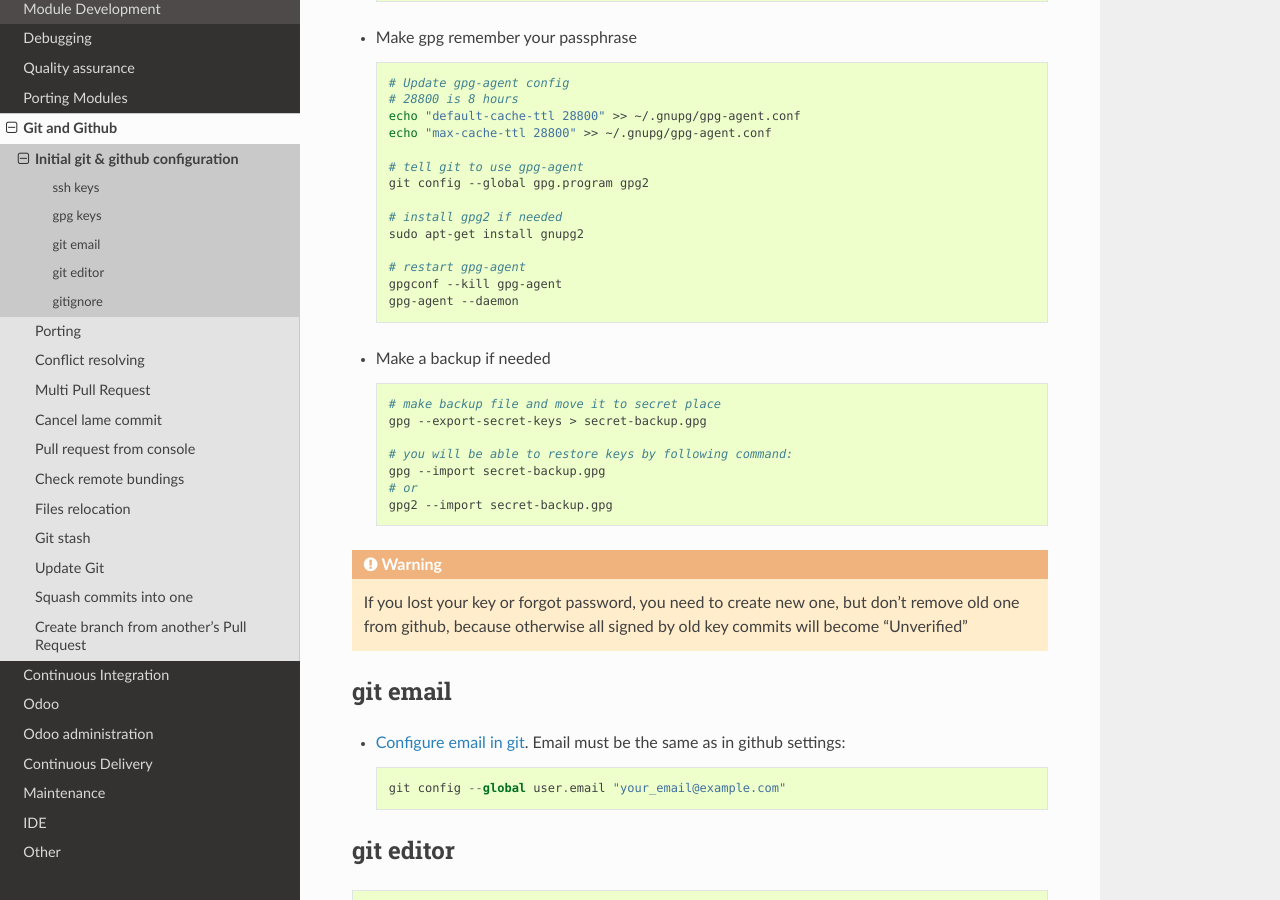
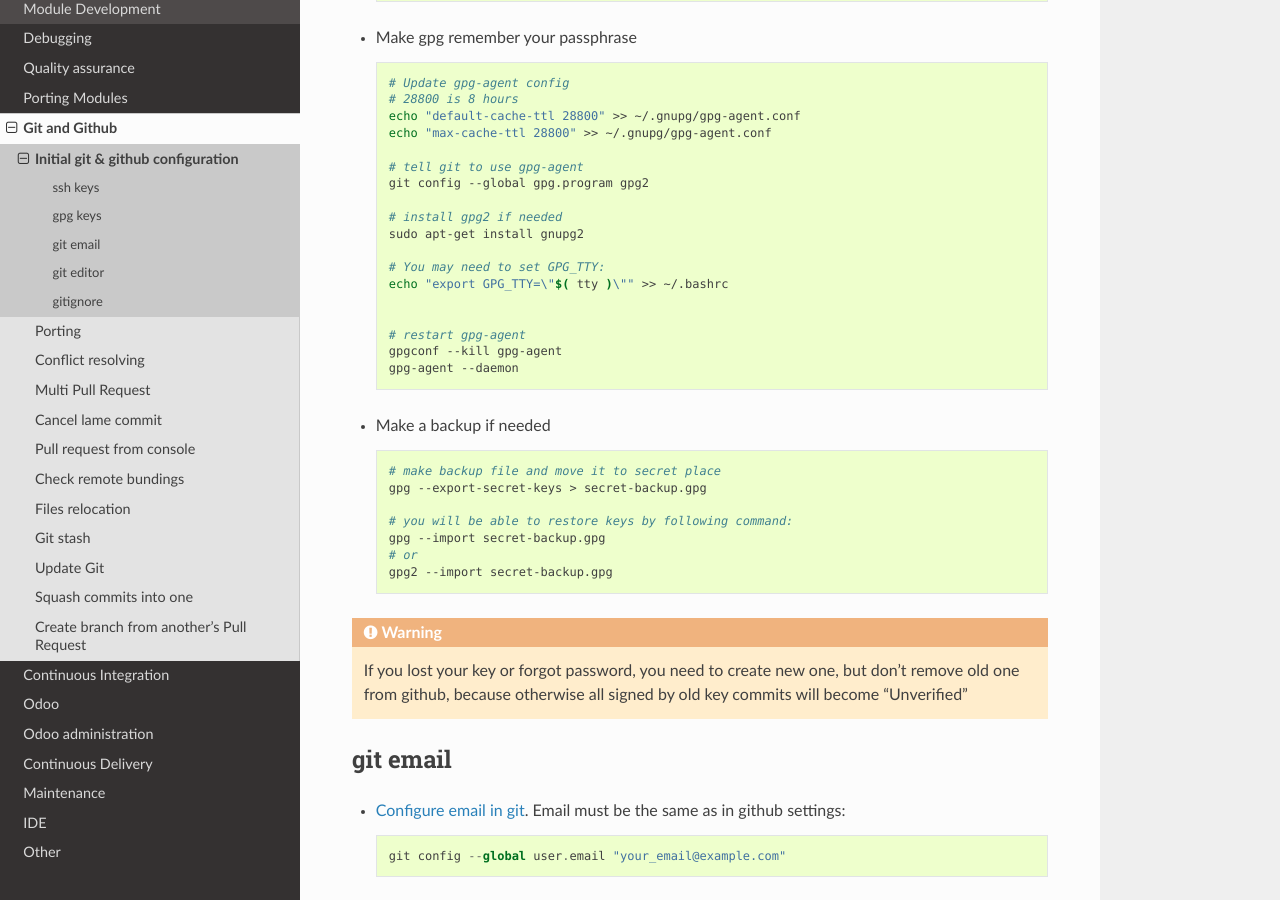
Before and after one commit to itpp-labs/odoo-development, a Sphinx documentation site: the page built from docs/git/init.rst, in a window 1280 px wide and 900 px high, scrolled down 493 px. Built offline with Sphinx 7.4.7 and the Read the Docs theme 2.0.0, drawn with Linux system fonts in a browser that asks for light colours.

Commit message:
add note about GPG_TTY

```diff
--- a/docs/git/init.rst
+++ b/docs/git/init.rst
@@ -32,6 +32,10 @@ gpg keys
 
      # install gpg2 if needed
      sudo apt-get install gnupg2
+
+     # You may need to set GPG_TTY:
+     echo "export GPG_TTY=\"$( tty )\"" >> ~/.bashrc
+
 
      # restart gpg-agent
      gpgconf --kill gpg-agent
```
